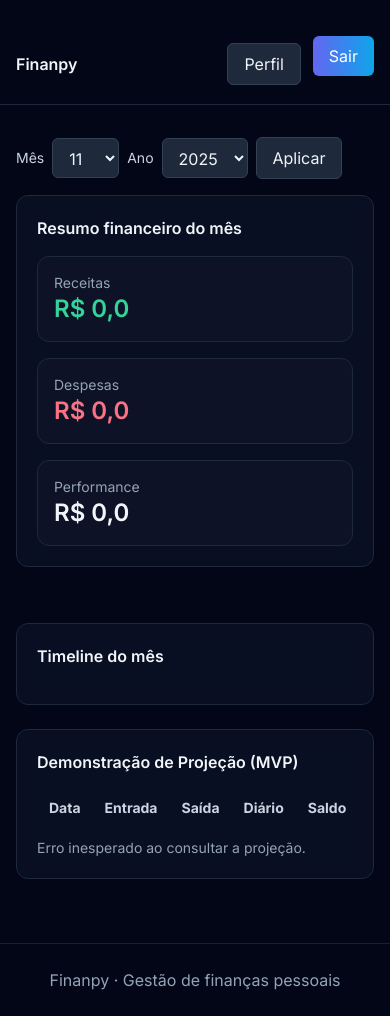
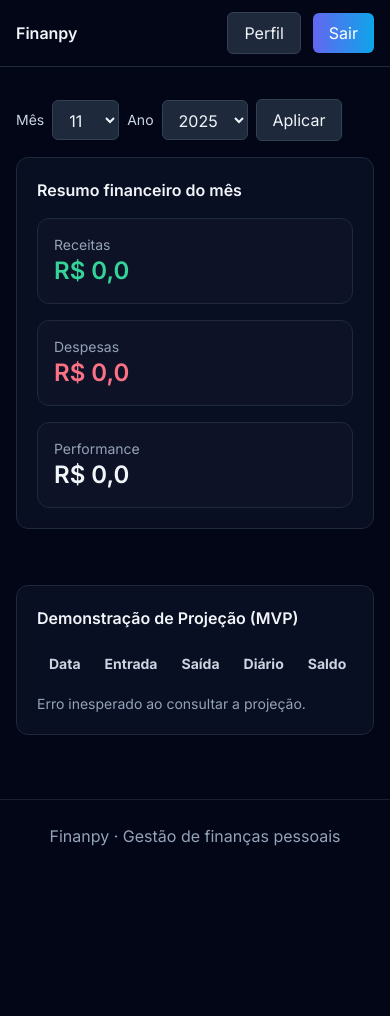
Before and after one commit to apalosqui/django-ai-spec-driven-development, a Django app: page /dashboard/ in a window 390 px wide. After the commit the page ends 846 px from the top, so only its background shows below. Run offline with Django 5.2, Linux system fonts and the light colour scheme; the visitor is signed in with stand-in values (Sample User, id 1); data comes from the database, SQL or seed files in the repository; data that the repository does not hold is empty; some libraries are stand-ins or nearby versions.

Commit message:
chore(ui): remove monthly timeline section; improve table responsiveness and page identity; keep MVP projection intact

```diff
--- a/templates/dashboard.html
+++ b/templates/dashboard.html
@@ -22,10 +22,12 @@
       <h2 class="font-semibold mb-4">Resumo financeiro do mês</h2>
       <div class="grid grid-cols-1 md:grid-cols-3 gap-4">
         <div class="bg-slate-900/60 border border-slate-800 rounded-xl p-4">
-          <div class="text-slate-400 text-sm">Receitas</div><div class="text-2xl font-semibold text-emerald-400">R$ {{ income_total }}</div>
+          <div class="text-slate-400 text-sm">Receitas</div>
+          <div class="text-2xl font-semibold text-emerald-400">R$ {{ income_total }}</div>
         </div>
         <div class="bg-slate-900/60 border border-slate-800 rounded-xl p-4">
-          <div class="text-slate-400 text-sm">Despesas</div><div class="text-2xl font-semibold text-rose-400">R$ {{ expense_total }}</div>
+          <div class="text-slate-400 text-sm">Despesas</div>
+          <div class="text-2xl font-semibold text-rose-400">R$ {{ expense_total }}</div>
         </div>
         <div class="bg-slate-900/60 border border-slate-800 rounded-xl p-4">
           <div class="text-slate-400 text-sm">Performance</div>
@@ -36,22 +38,17 @@
   </section>
 
   <section class="py-8">
-    <div class="bg-slate-900/60 backdrop-blur border border-slate-800 rounded-xl p-5 mb-6">
-      <h2 class="font-semibold mb-4">Timeline do mês</h2>
-      <div id="timeline" class="space-y-2" role="list" aria-label="Eventos por dia do mês selecionado"></div>
-      <p id="riskMsg" class="text-sm mt-2"></p>
-    </div>
     <div class="bg-slate-900/60 backdrop-blur border border-slate-800 rounded-xl p-5">
       <h2 class="font-semibold mb-4">Demonstração de Projeção (MVP)</h2>
       <div class="overflow-x-auto">
-        <table class="min-w-full text-sm">
+        <table class="min-w-full text-sm table-fixed">
           <thead class="text-slate-300">
             <tr>
-              <th class="px-3 py-2 text-left">Data</th>
-              <th class="px-3 py-2 text-right">Entrada</th>
-              <th class="px-3 py-2 text-right">Saída</th>
-              <th class="px-3 py-2 text-right">Diário</th>
-              <th class="px-3 py-2 text-right">Saldo</th>
+              <th class="px-3 py-2 text-left w-32">Data</th>
+              <th class="px-3 py-2 text-right w-32">Entrada</th>
+              <th class="px-3 py-2 text-right w-32">Saída</th>
+              <th class="px-3 py-2 text-right w-32">Diário</th>
+              <th class="px-3 py-2 text-right w-40">Saldo</th>
             </tr>
           </thead>
           <tbody id="projBody"></tbody>
@@ -64,13 +61,9 @@
     (function() {
       const body = document.getElementById('projBody');
       const msg = document.getElementById('projMsg');
-      const timeline = document.getElementById('timeline');
-      const riskMsg = document.getElementById('riskMsg');
       async function loadProjection() {
         body.innerHTML = '';
         msg.textContent = '';
-        timeline.innerHTML = '';
-        riskMsg.textContent = '';
         const start = '{{ base_start|date:"Y-m-d" }}';
         try {
           const res = await fetch(`/api/projection/?start=${start}&months={{ span_months }}`);
@@ -88,37 +81,6 @@
               <td class=\"px-3 py-2 text-right font-medium ${Number(d.saldo) < 0 ? 'text-rose-400' : 'text-slate-100'}\">R$ ${Number(d.saldo).toFixed(2)}</td>\
             </tr>`).join('');
           body.innerHTML = rows || '<tr><td class=\"px-3 py-3 text-slate-400\" colspan=\"5\">Sem dados para o período.</td></tr>';
-
-          // Timeline com ícones por tipo de evento
-          const ICON = { SALARIO: '💼', FIXO: '🧾', VARIAVEL: '📊', FATURA: '💳', TRANSFER: '🔁' };
-          let anyRiskFuture = false;
-          const today = new Date();
-          inMonth.forEach(d => {
-            const dt = new Date(d.date);
-            const br = d.date.split('-').reverse().join('-');
-            const risk = Number(d.saldo) < 0;
-            if (risk && dt >= today) anyRiskFuture = true;
-            const icons = (d.eventos || []).map(e => ICON[e.type] || '•').join(' ');
-            const line = document.createElement('div');
-            line.setAttribute('role','listitem');
-            line.className = `flex items-center justify-between rounded-lg border px-3 py-2 ${risk ? 'border-rose-900/60 bg-rose-950/20' : 'border-slate-800 bg-slate-900/40'}`;
-            line.innerHTML = `
-              <div class="flex items-center gap-2">
-                <span class="inline-block w-2 h-2 rounded-full ${risk ? 'bg-rose-500' : 'bg-emerald-500'}" aria-hidden="true"></span>
-                <span class="text-slate-200">${br}</span>
-                <span class="text-slate-400">${icons}</span>
-              </div>
-              <div class="text-right ${risk ? 'text-rose-400' : 'text-slate-300'}">R$ ${Number(d.saldo).toFixed(2)}</div>
-            `;
-            timeline.appendChild(line);
-          });
-          if (anyRiskFuture) {
-            riskMsg.textContent = 'Atenção: há dias futuros com saldo negativo neste período.';
-            riskMsg.className = 'text-rose-400';
-          } else {
-            riskMsg.textContent = 'Sem riscos de saldo negativo futuro neste período.';
-            riskMsg.className = 'text-emerald-400';
-          }
         } catch (e) { msg.textContent = 'Erro inesperado ao consultar a projeção.'; }
       }
       loadProjection();
```
